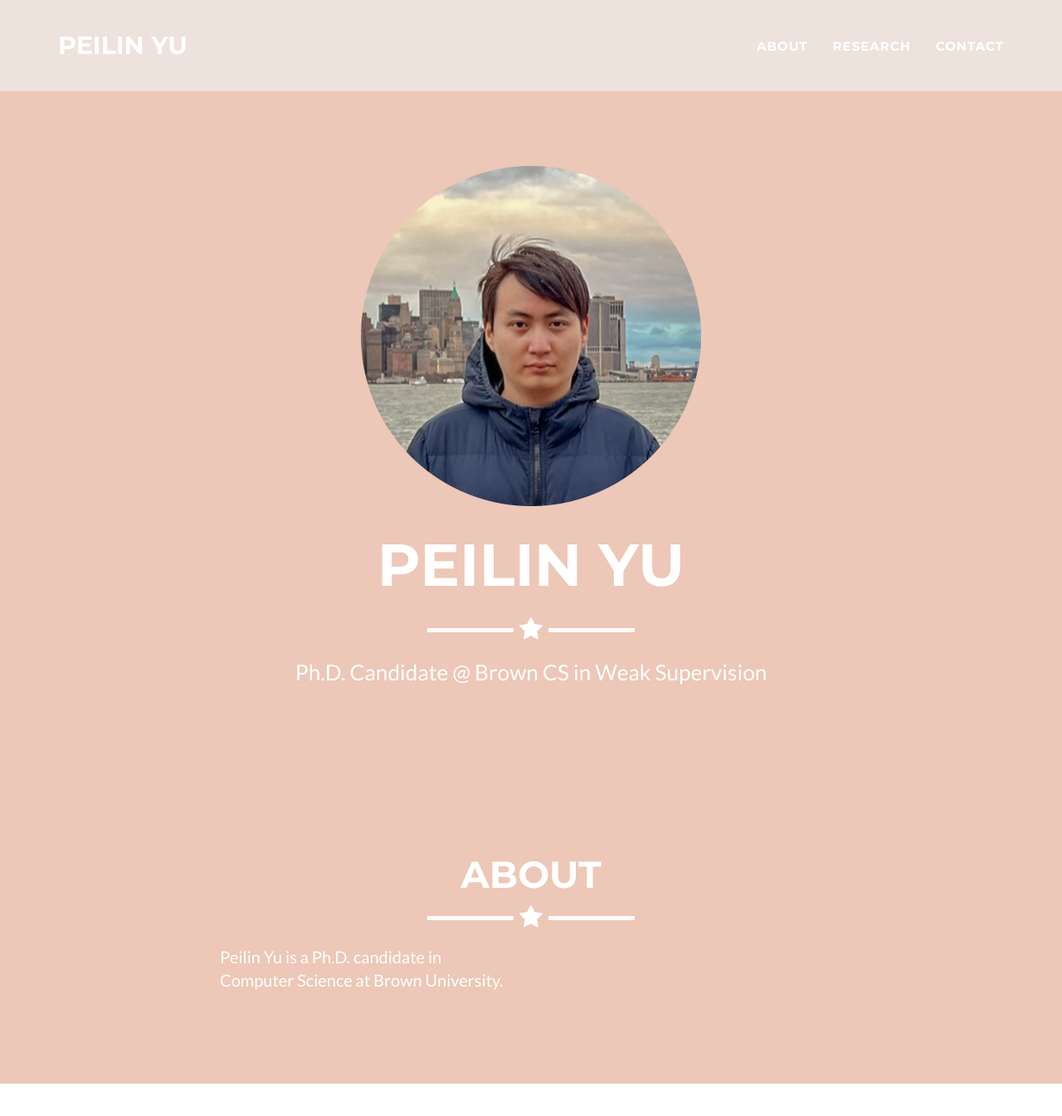
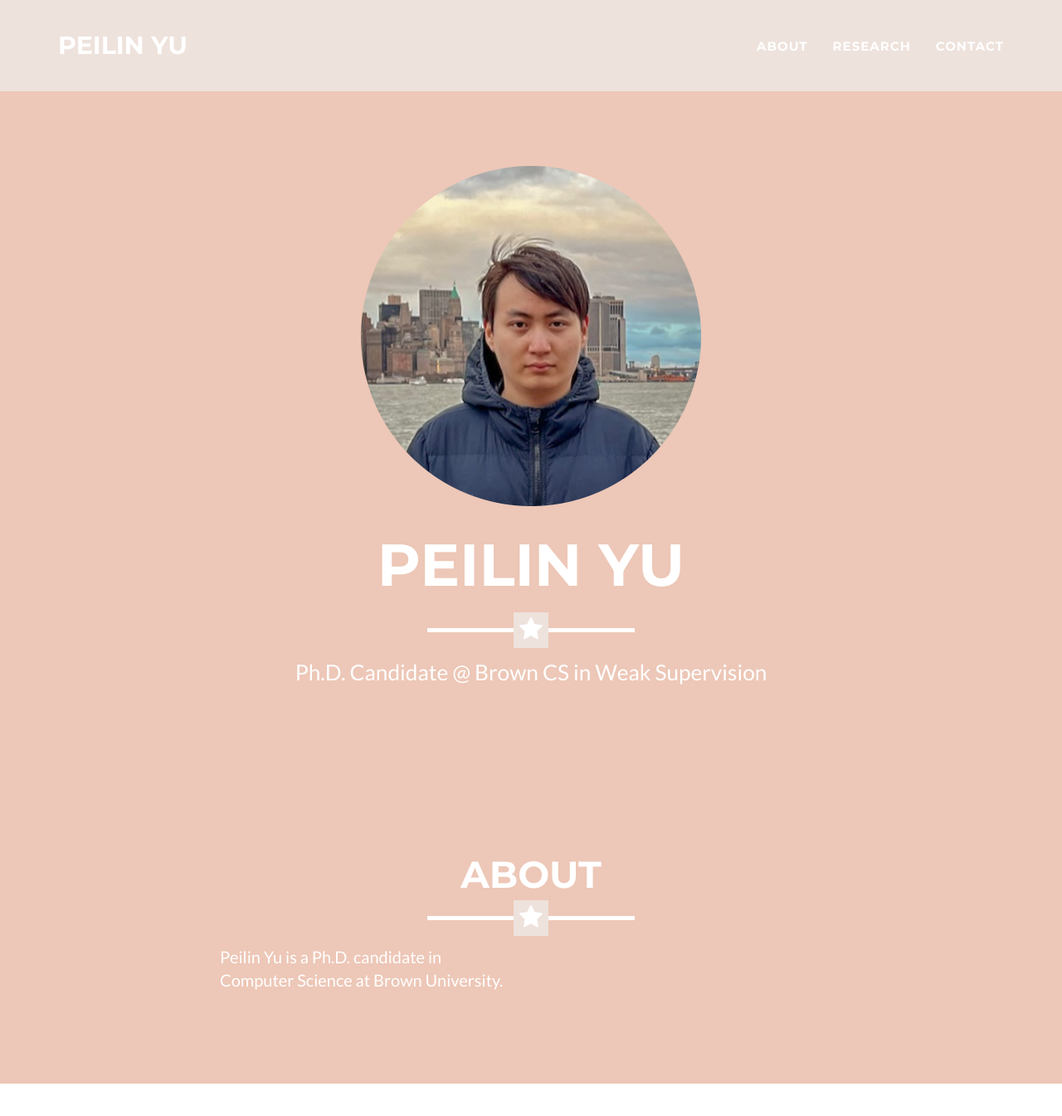
Before and after one commit to dotpyu/dotpyu.github.io, a Jekyll site: the page built from _posts/2014-07-18-project-1.markdown, in a window 1280 px wide and 1400 px high. Shown: the top 1345 px of the window at 83% size. Built offline with Jekyll 4.4.1, drawn with Linux system fonts in a browser that asks for light colours.

Commit message:
Update main.css

```diff
--- a/_includes/css/main.css
+++ b/_includes/css/main.css
@@ -64,11 +64,11 @@ hr.star-light {
 
 hr.star-light:after {
     color: #fff;
-    background-color: #{{ site.color.primary }};
+    background-color: #{{ site.color.secondary }};
 }
 
 hr.star-primary {
-    border-color: #{{ site.color.secondary }};
+    border-color: #{{ site.color.primary }};
 }
 
 hr.star-primary:after {
@@ -477,7 +477,7 @@ footer .footer-below {
 }
 
 .navbar-nav>.active>a {
-    background-color: #{{ site.color.secondary-dark }} !important;
+    background-color: #{{ site.color.secondary }} !important;
 }
 
 /* Fix modal mouse wheel issues */
```
